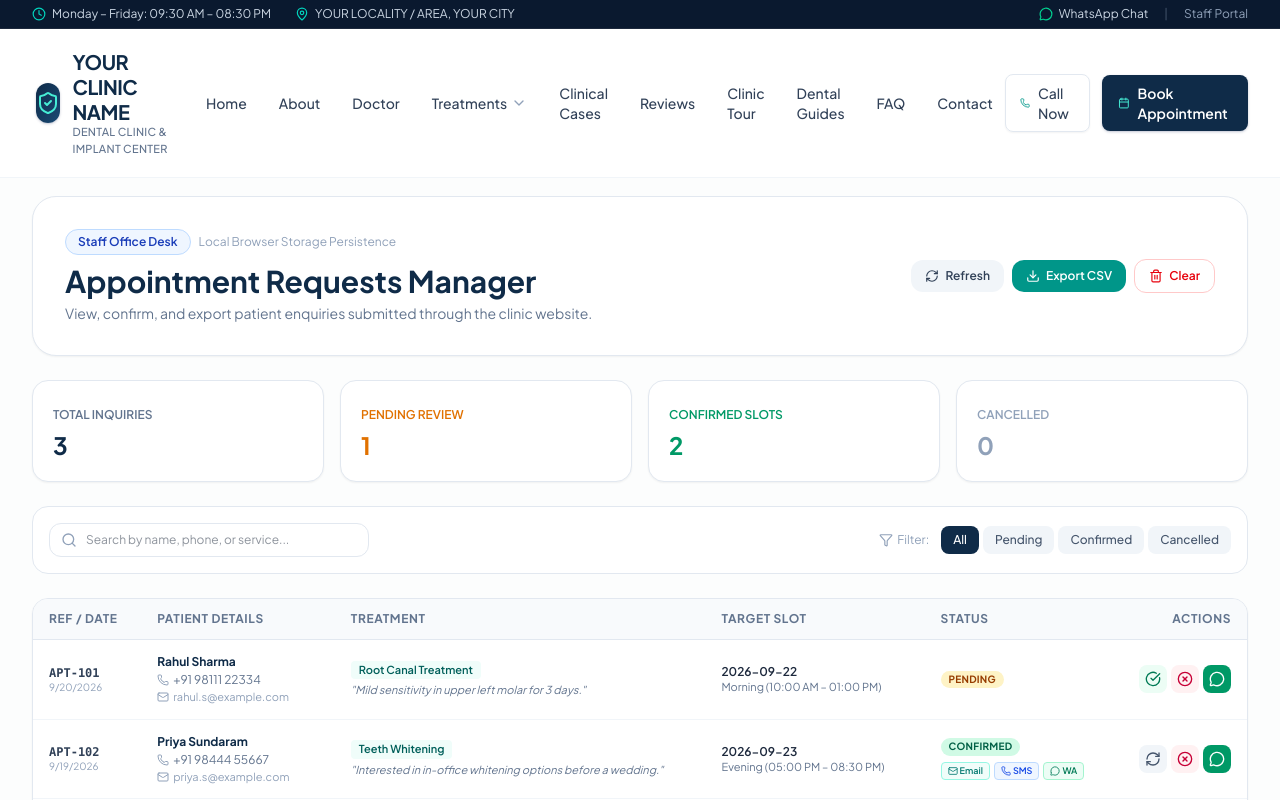
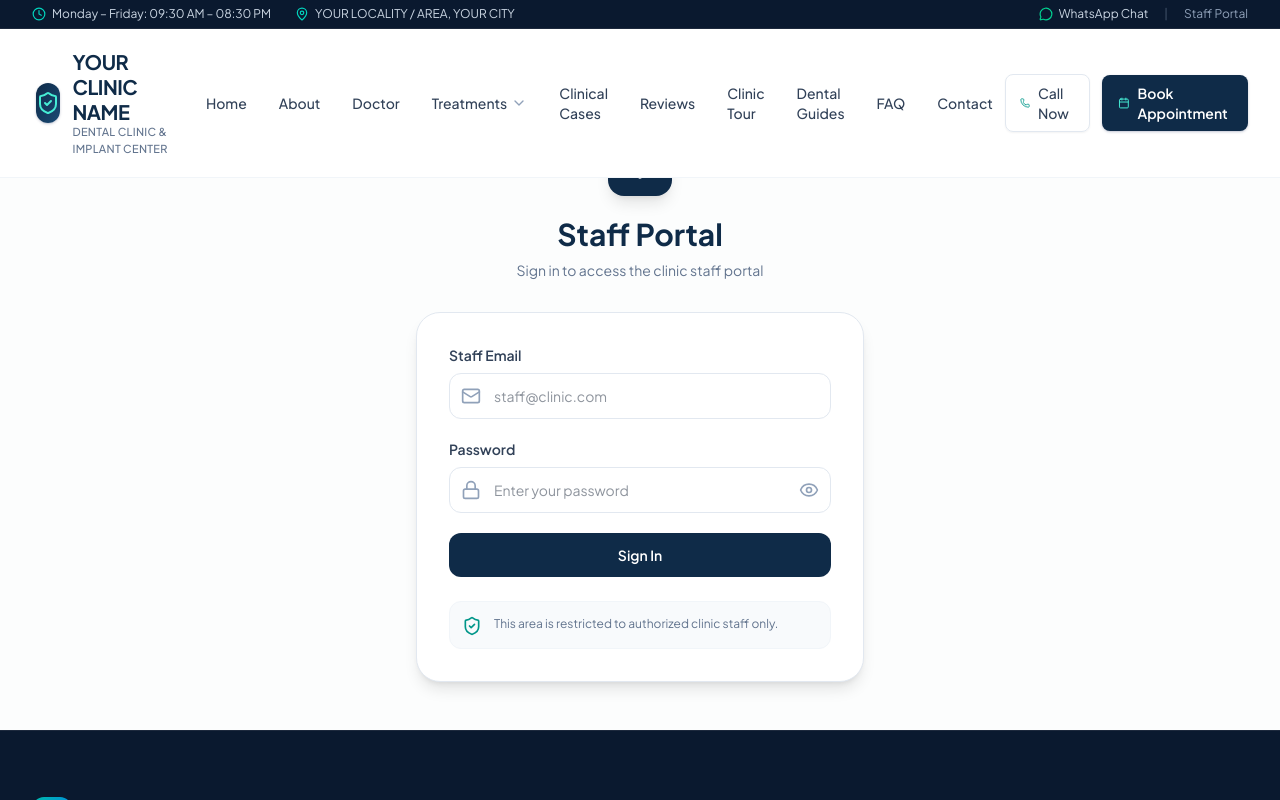
Before and after one commit to Satishmalipatil99/dental-clinic-website, a React (Vite) app: page /admin in a window 1280 px wide. Shown: the top 800 px of the page. Built offline with nearby package versions, Linux system fonts and the light colour scheme; a web font is replaced by a local one.

Commit message:
Add staff portal login authentication

```diff
--- a/server.ts
+++ b/server.ts
@@ -3,6 +3,7 @@ import path from 'path';
 import dotenv from 'dotenv';
 import nodemailer from 'nodemailer';
 import { Resend } from 'resend';
+import crypto from 'node:crypto';
 
 import dns from 'node:dns';
 
@@ -504,6 +505,32 @@ app.get('/api/health', (req: Request, res: Response) => {
   res.json({ status: 'ok', service: 'dental-clinic-api' });
 });
 
+app.post('/api/staff/login', (req: Request, res: Response) => {
+  const { email, password } = req.body;
+
+  const staffEmail = process.env.STAFF_EMAIL;
+  const staffPassword = process.env.STAFF_PASSWORD;
+
+  if (!staffEmail || !staffPassword) {
+    return res.status(500).json({
+      success: false,
+      message: 'Staff authentication is not configured.',
+    });
+  }
+
+  if (email !== staffEmail || password !== staffPassword) {
+    return res.status(401).json({
+      success: false,
+      message: 'Invalid email or password.',
+    });
+  }
+
+  return res.json({
+    success: true,
+    message: 'Login successful.',
+  });
+});
+
 // Route: Patient Initial Booking Request Confirmation Email
 app.post('/api/send-confirmation-email', async (req: Request, res: Response) => {
   try {
--- a/src/App.tsx
+++ b/src/App.tsx
@@ -17,6 +17,7 @@ import { BookAppointmentPage } from './pages/BookAppointmentPage';
 import { PrivacyPolicyPage } from './pages/PrivacyPolicyPage';
 import { TermsPage } from './pages/TermsPage';
 import { AdminDashboardPage } from './pages/AdminDashboardPage';
+import { StaffLoginPage } from './pages/StaffLoginPage';
 import { NotFoundPage } from './pages/NotFoundPage';
 
 export default function App() {
@@ -39,7 +40,8 @@ export default function App() {
           <Route path="/book-appointment" element={<BookAppointmentPage />} />
           <Route path="/privacy-policy" element={<PrivacyPolicyPage />} />
           <Route path="/terms" element={<TermsPage />} />
-          <Route path="/admin" element={<AdminDashboardPage />} />
+          <Route path="/admin" element={<StaffLoginPage />} />
+<Route path="/admin/dashboard" element={<AdminDashboardPage />} />
           <Route path="*" element={<NotFoundPage />} />
         </Routes>
       </Layout>
--- /dev/null
+++ b/src/pages/StaffLoginPage.tsx
@@ -0,0 +1,153 @@
+import React, { useState } from 'react';
+import { ShieldCheck, Lock, Mail, Eye, EyeOff } from 'lucide-react';
+
+export const StaffLoginPage: React.FC = () => {
+  const [email, setEmail] = useState('');
+  const [password, setPassword] = useState('');
+  const [showPassword, setShowPassword] = useState(false);
+  const [loading, setLoading] = useState(false);
+
+  const handleLogin = async (e: React.FormEvent) => {
+    e.preventDefault();
+
+    setLoading(true);
+
+    try {
+      const response = await fetch('/api/staff/login', {
+        method: 'POST',
+        headers: {
+          'Content-Type': 'application/json',
+        },
+        body: JSON.stringify({
+          email,
+          password,
+        }),
+      });
+
+      const data = await response.json();
+
+      if (!response.ok) {
+        alert(data.message || 'Invalid email or password.');
+        setLoading(false);
+        return;
+      }
+
+      // Login successful
+      alert('Login successful!');
+
+      // Open the staff dashboard
+      window.location.href = '/admin/dashboard';
+
+    } catch (error) {
+      console.error('Login error:', error);
+      alert('Unable to connect to the server. Please try again.');
+      setLoading(false);
+    }
+  };
+
+  return (
+    <div className="min-h-[80vh] flex items-center justify-center px-4 py-12">
+      <div className="w-full max-w-md">
+
+        {/* Header */}
+        <div className="text-center mb-8">
+          <div className="mx-auto w-16 h-16 rounded-2xl bg-[#0f2b48] flex items-center justify-center shadow-lg">
+            <ShieldCheck className="w-8 h-8 text-white" />
+          </div>
+
+          <h1 className="text-2xl sm:text-3xl font-bold text-[#0f2b48] mt-5">
+            Staff Portal
+          </h1>
+
+          <p className="text-sm text-slate-500 mt-2">
+            Sign in to access the clinic staff portal
+          </p>
+        </div>
+
+        {/* Login Card */}
+        <div className="bg-white rounded-3xl border border-slate-200 shadow-lg p-6 sm:p-8">
+
+          <form onSubmit={handleLogin} className="space-y-5">
+
+            {/* Email */}
+            <div>
+              <label className="block text-sm font-semibold text-slate-700 mb-2">
+                Staff Email
+              </label>
+
+              <div className="relative">
+                <Mail className="absolute left-3 top-1/2 -translate-y-1/2 w-5 h-5 text-slate-400" />
+
+                <input
+                  type="email"
+                  value={email}
+                  onChange={(e) => setEmail(e.target.value)}
+                  placeholder="staff@clinic.com"
+                  required
+                  disabled={loading}
+                  className="w-full pl-11 pr-4 py-3 rounded-xl border border-slate-200 text-sm focus:outline-none focus:border-teal-500 focus:ring-2 focus:ring-teal-100 disabled:bg-slate-50"
+                />
+              </div>
+            </div>
+
+            {/* Password */}
+            <div>
+              <label className="block text-sm font-semibold text-slate-700 mb-2">
+                Password
+              </label>
+
+              <div className="relative">
+                <Lock className="absolute left-3 top-1/2 -translate-y-1/2 w-5 h-5 text-slate-400" />
+
+                <input
+                  type={showPassword ? 'text' : 'password'}
+                  value={password}
+                  onChange={(e) => setPassword(e.target.value)}
+                  placeholder="Enter your password"
+                  required
+                  disabled={loading}
+                  className="w-full pl-11 pr-11 py-3 rounded-xl border border-slate-200 text-sm focus:outline-none focus:border-teal-500 focus:ring-2 focus:ring-teal-100 disabled:bg-slate-50"
+                />
+
+                <button
+                  type="button"
+                  onClick={() => setShowPassword(!showPassword)}
+                  disabled={loading}
+                  className="absolute right-3 top-1/2 -translate-y-1/2 text-slate-400 hover:text-slate-600 disabled:opacity-50"
+                  aria-label={showPassword ? 'Hide password' : 'Show password'}
+                >
+                  {showPassword ? (
+                    <EyeOff className="w-5 h-5" />
+                  ) : (
+                    <Eye className="w-5 h-5" />
+                  )}
+                </button>
+              </div>
+            </div>
+
+            {/* Login Button */}
+            <button
+              type="submit"
+              disabled={loading}
+              className="w-full py-3 rounded-xl bg-[#0f2b48] hover:bg-[#123b61] disabled:opacity-60 disabled:cursor-not-allowed text-white font-semibold text-sm transition-colors"
+            >
+              {loading ? 'Signing In...' : 'Sign In'}
+            </button>
+
+          </form>
+
+          {/* Security Notice */}
+          <div className="mt-6 flex items-start gap-3 p-3 rounded-xl bg-slate-50 border border-slate-100">
+            <ShieldCheck className="w-5 h-5 text-teal-600 shrink-0 mt-0.5" />
+
+            <p className="text-xs text-slate-500 leading-relaxed">
+              This area is restricted to authorized clinic staff only.
+            </p>
+          </div>
+
+        </div>
+
+      </div>
+    </div>
+  );
+};
```
